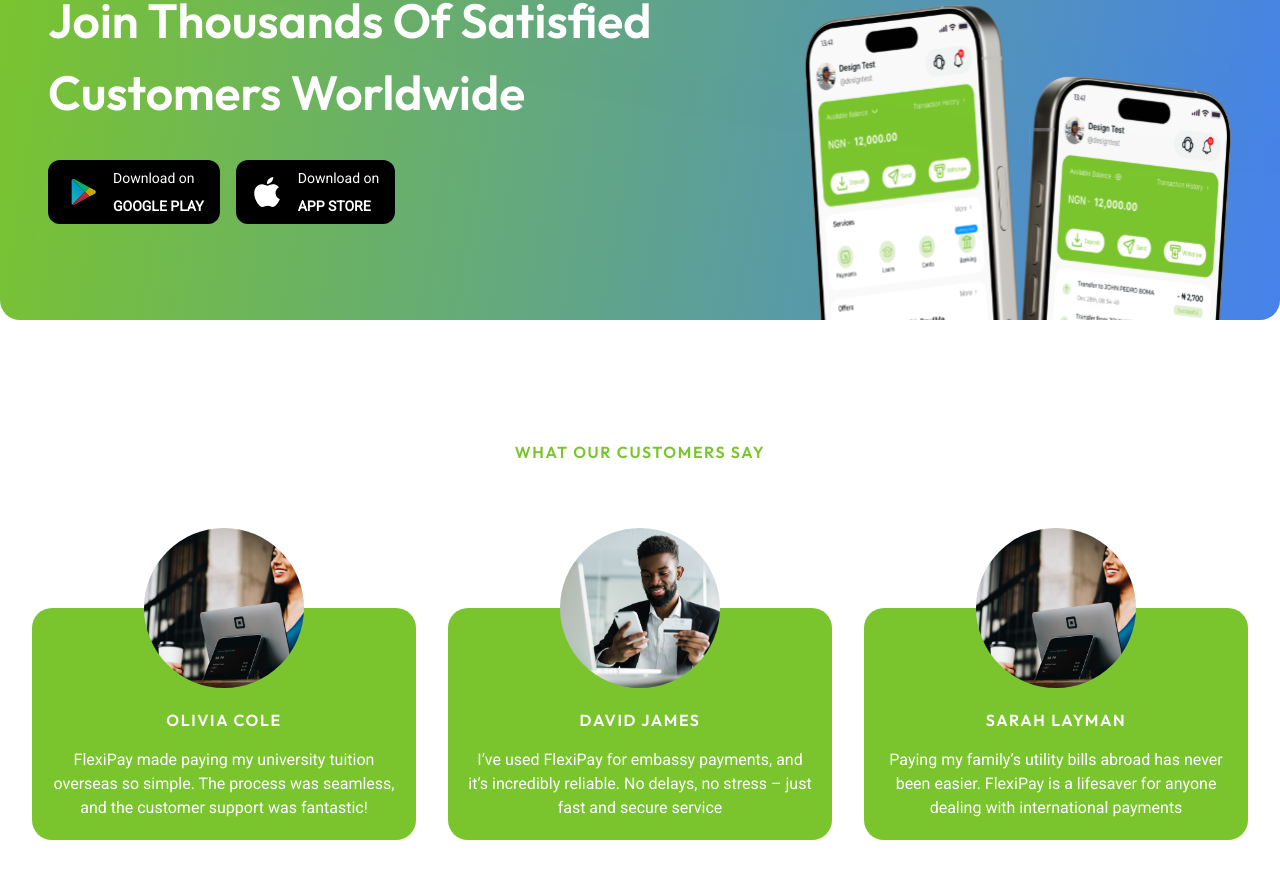
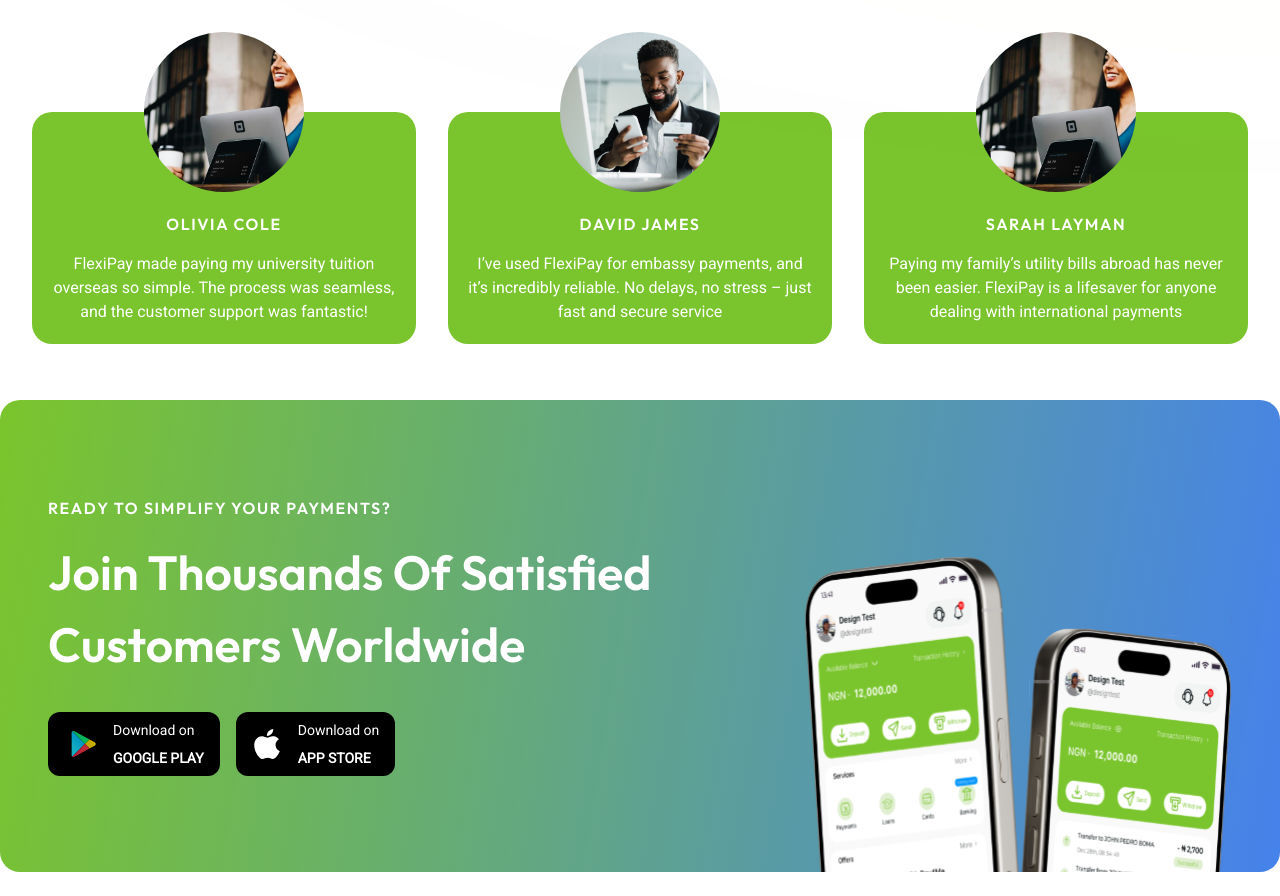
Before and after one commit to Nexoria-Studio/flexpay, a Next.js app: page / in a window 1280 px wide. Shown: the part 4083-4979 px from the top of the page. Before the commit the page ends 4955 px from the top, so only its background shows below. Built offline with nearby package versions, Linux system fonts and the light colour scheme.

Commit message:
index on main: f79798e Merge pull request #4 from Nexoria-Studio/join_section

```diff
--- a/app/page.tsx
+++ b/app/page.tsx
@@ -10,8 +10,8 @@
       <Partners />
       <WhyPay4Me />
       <Services />
+      <Testimony />
       <Join />
-      <Testimony />
     </main>
   );
 }
--- a/components/svg/google-play.tsx
+++ b/components/svg/google-play.tsx
@@ -54,8 +54,8 @@
           y2="19.5506"
           gradientUnits="userSpaceOnUse"
         >
-          <stop stop-color="#00C3FF" />
-          <stop offset="1" stop-color="#1BE2FA" />
+          <stop stopColor="#00C3FF" />
+          <stop offset="1" stopColor="#1BE2FA" />
         </linearGradient>
         <linearGradient
           id="paint1_linear_87_8320"
@@ -65,8 +65,8 @@
           y2="15.8176"
           gradientUnits="userSpaceOnUse"
         >
-          <stop stop-color="#FFCE00" />
-          <stop offset="1" stop-color="#FFEA00" />
+          <stop stopColor="#FFCE00" />
+          <stop offset="1" stopColor="#FFEA00" />
         </linearGradient>
         <linearGradient
           id="paint2_linear_87_8320"
@@ -76,8 +76,8 @@
           y2="17.8937"
           gradientUnits="userSpaceOnUse"
         >
-          <stop stop-color="#DE2453" />
-          <stop offset="1" stop-color="#FE3944" />
+          <stop stopColor="#DE2453" />
+          <stop offset="1" stopColor="#FE3944" />
         </linearGradient>
         <linearGradient
           id="paint3_linear_87_8320"
@@ -87,8 +87,8 @@
           y2="13.7365"
           gradientUnits="userSpaceOnUse"
         >
-          <stop stop-color="#11D574" />
-          <stop offset="1" stop-color="#01F176" />
+          <stop stopColor="#11D574" />
+          <stop offset="1" stopColor="#01F176" />
         </linearGradient>
       </defs>
     </svg>
```
